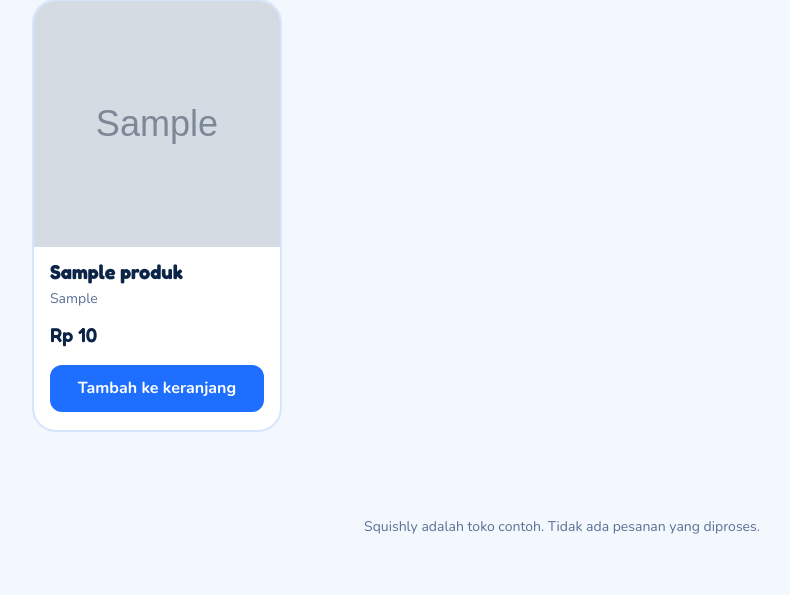
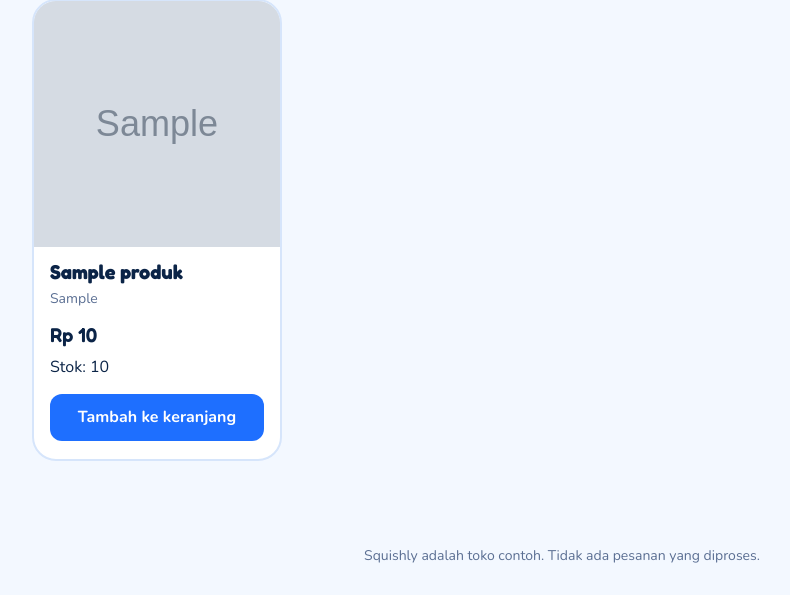
Before and after one commit to AryaDevaBahri19/flask_website, a Flask app: page /home in a window 1280 px wide. Shown: the part 205-800 px from the top of the page, without its empty margins (78-868 px from the left). Run offline with Flask 3, Linux system fonts and the light colour scheme; tables that the repository leaves empty or names only in its code hold one stand-in row (values such as "Sample post"); grey boxes marked "Sample" are stand-in pictures; some libraries are stand-ins or nearby versions.

Commit message:
nambah stok

```diff
--- a/app.py
+++ b/app.py
@@ -81,7 +81,7 @@ def logout():
 @app.route('/home')
 def home():
     cur = mysql.connection.cursor()
-    cur.execute("SELECT id, nama, deskripsi, harga, gambar FROM produk")
+    cur.execute("SELECT id, nama, deskripsi, harga, gambar, stok FROM produk")
     rows = cur.fetchall()
     cur.close()
 
@@ -91,7 +91,8 @@ def home():
             'name': r[1],
             'desc': r[2],
             'price': r[3],
-            'img': url_for('static', filename='img/' + r[4]) if r[4] else ''
+            'img': url_for('static', filename='img/' + r[4]) if r[4] else '',
+            'stok': int(r[5]),
         }
         for r in rows
     ]
--- a/templates/home.html
+++ b/templates/home.html
@@ -75,6 +75,7 @@
                     <h3>${p.name}</h3>
                     <p class="desc">${p.desc || ''}</p>
                     <div class="price">${fmt(p.price)}</div>
+                    <div class="stok">Stok: ${p.stok}</div>
                     <button class="add" data-id="${p.id}">Tambah ke keranjang</button>
                 </div>
             </article>`).join('')
```
